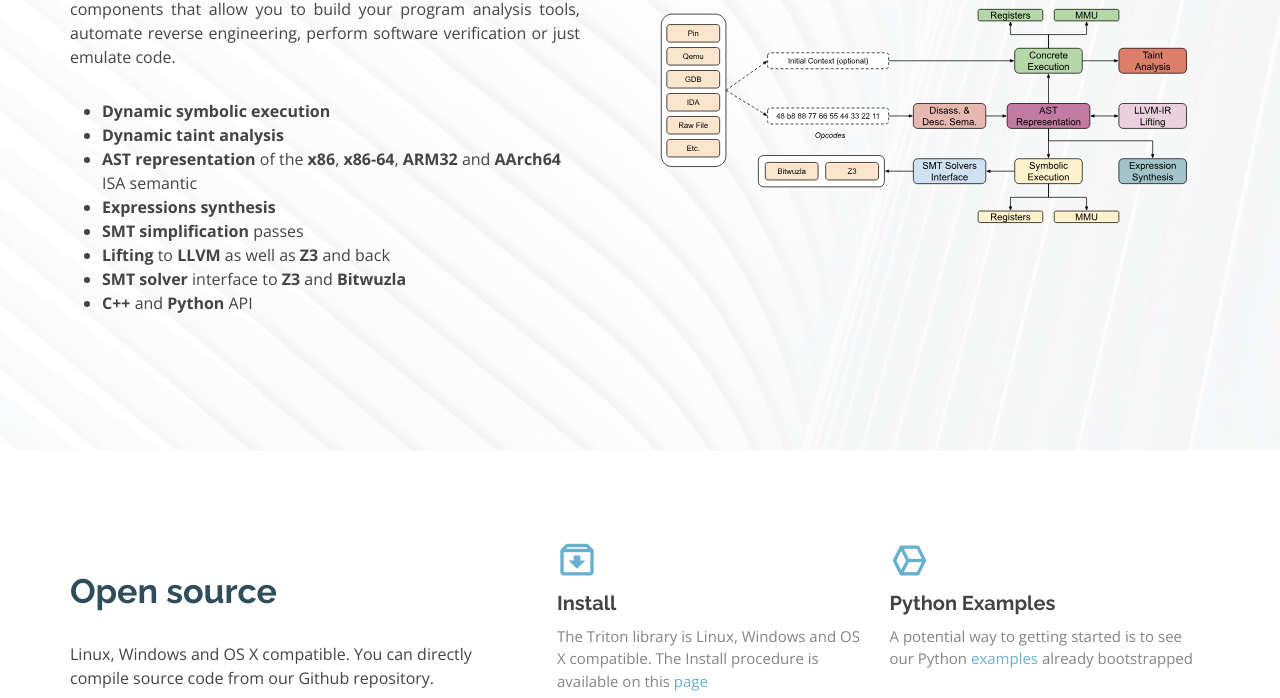
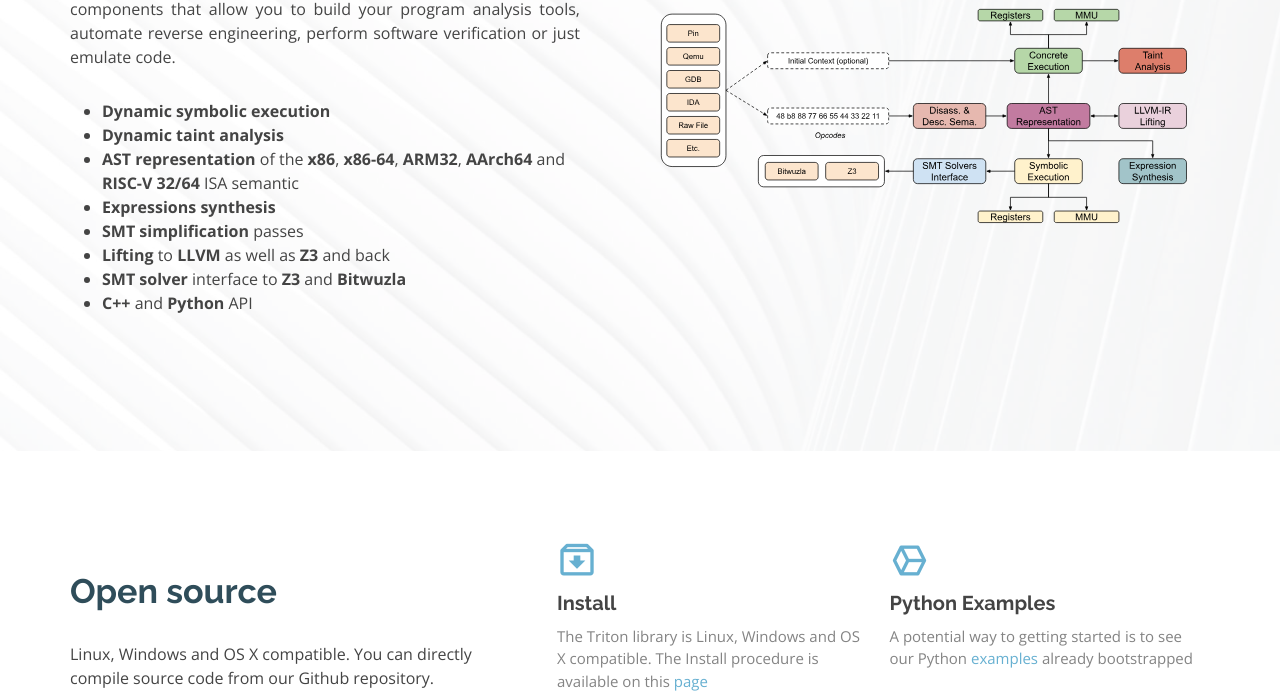
Before and after one commit to triton-library/triton-library.github.io, a plain HTML site: page index.html in a window 1280 px wide. Shown: the part 1018-1716 px from the top of the page. Drawn offline with nearby package versions, Linux system fonts and the light colour scheme.

Commit message:
update index

```diff
--- a/index.html
+++ b/index.html
@@ -87,7 +87,7 @@
                 <ul>
                   <li><b>Dynamic symbolic execution</b></li>
                   <li><b>Dynamic taint analysis</b></li>
-                  <li><b>AST representation</b> of the <b>x86</b>, <b>x86-64</b>, <b>ARM32</b> and <b>AArch64</b> ISA semantic</li>
+                  <li><b>AST representation</b> of the <b>x86</b>, <b>x86-64</b>, <b>ARM32</b>, <b>AArch64</b> and <b>RISC-V 32/64</b> ISA semantic</li>
                   <li><b>Expressions synthesis</b></li>
                   <li><b>SMT simplification</b> passes</li>
                   <li><b>Lifting</b> to <b>LLVM</b> as well as <b>Z3</b> and back</li>
```
